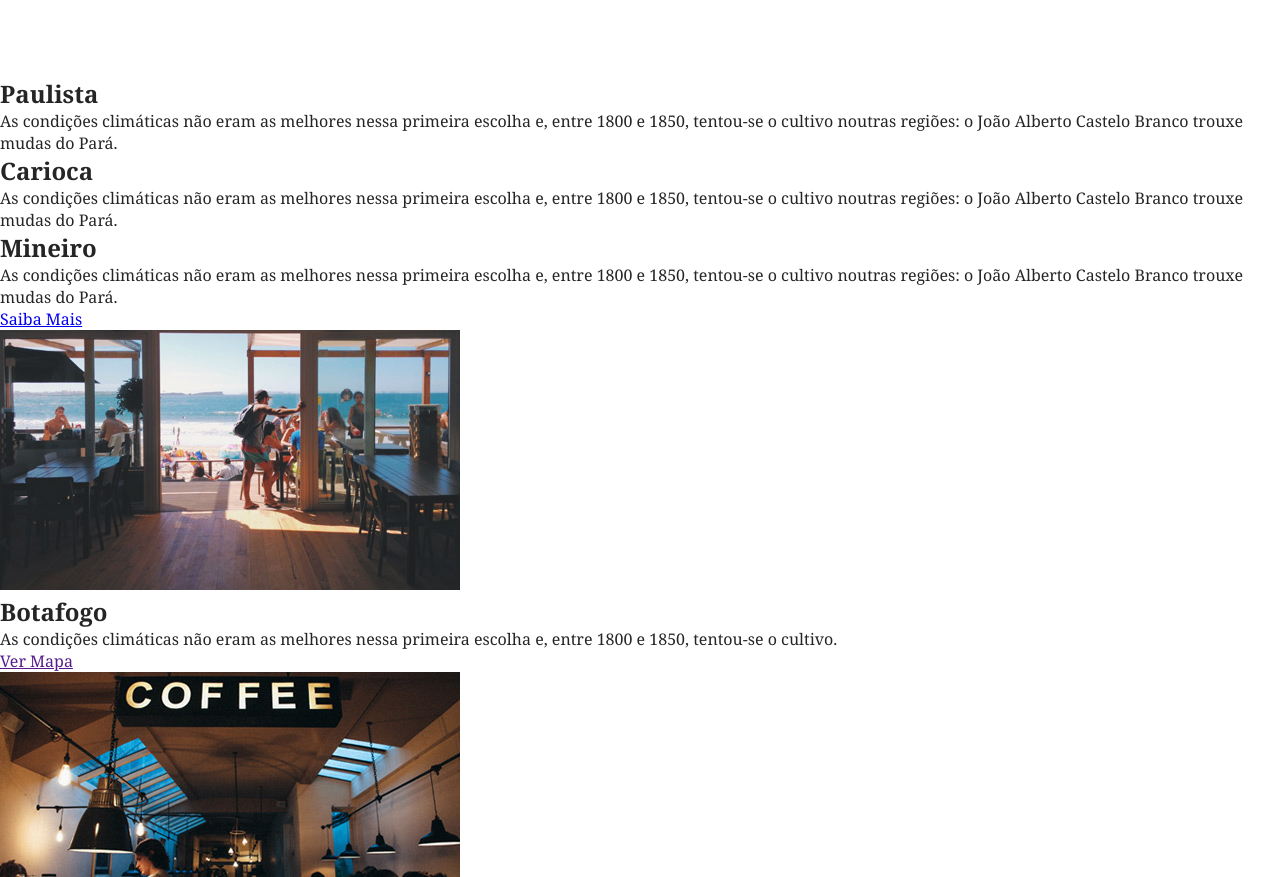
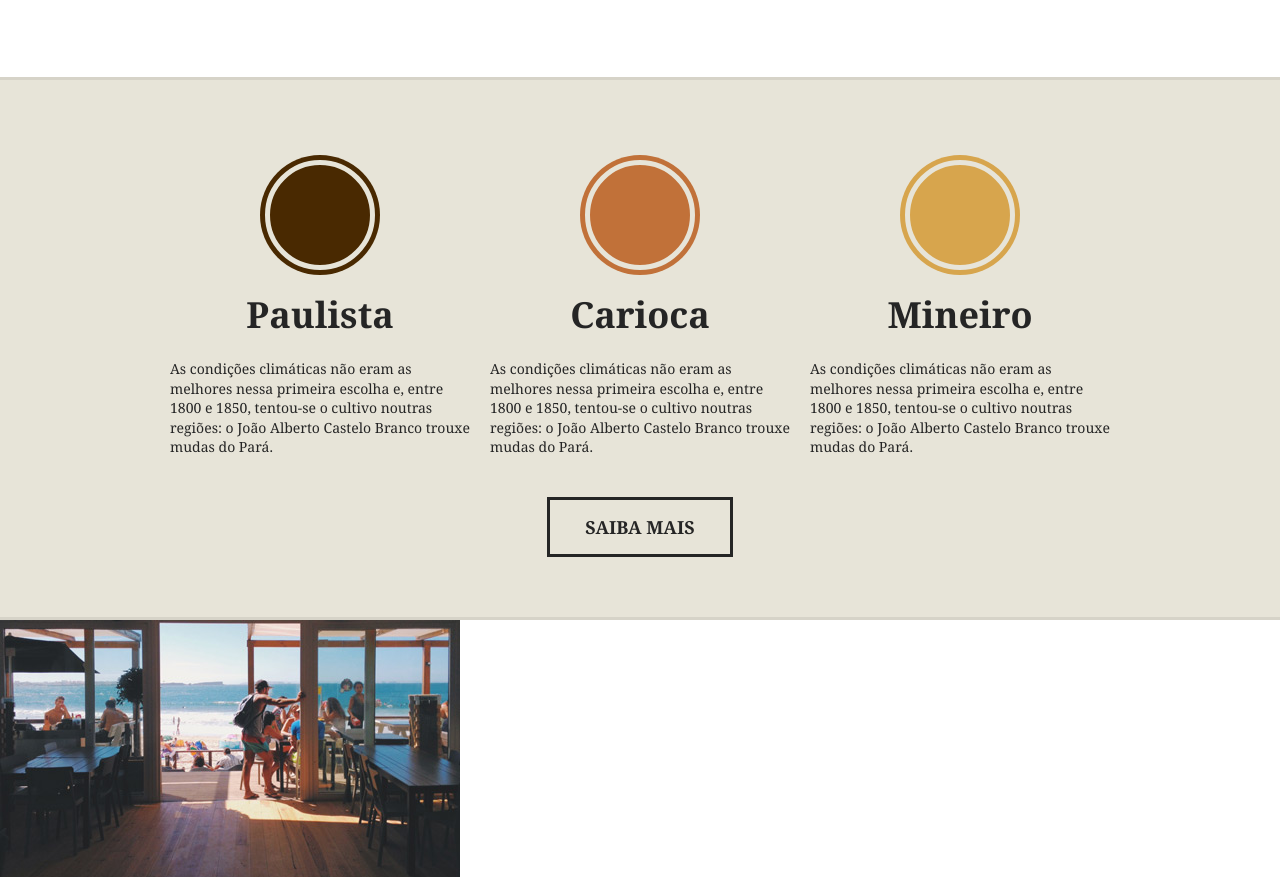
Before and after one commit to LeonardoCesca/Brafe, a plain HTML site: page css-puro/index.html in a window 1280 px wide. Shown: the part 1140-2017 px from the top of the page. Drawn offline with Linux system fonts and the light colour scheme.

Commit message:
FIX products section

```diff
--- a/css-puro/css/style.css
+++ b/css-puro/css/style.css
@@ -112,3 +112,67 @@
     margin: 20px auto;
     max-width: 460px;
 }
+
+/* Products */
+
+.c-products {
+    background: #e7e4d8;
+    padding: 60px 0;
+    border-top: 3px solid#d6d3c8;
+    border-bottom: 3px solid#d6d3c8;
+}
+
+.c-products__item {
+    width: 300px;
+    float: left;
+    margin: 0 10px 20px 10px;
+}
+
+.c-products__item h2 {
+    text-align: center;
+    font-size: 2.25em;
+    margin-bottom: 20px;
+}
+
+.c-products__item h2::before {
+    content: '';
+    display: block;
+    width: 100px;
+    height: 100px;
+    background: currentColor;
+    border-radius: 50%;
+    margin: 20px auto;
+    border: 5px solid #e7e4d8;
+    box-shadow: 0 0 0 5px currentColor;
+}
+
+.c-products__item p {
+    font-size: 0.875em;
+    line-height: 1.4em;
+}
+
+.c-products__paulista::before {
+    color: #492901;
+}
+
+.c-products__carioca::before {
+    color: #c17139;
+}
+
+.c-products__mineiro::before {
+    color: #d7a54d;
+}
+
+.c-products__btn {
+    width: 180px;
+    border: 3px solid #252525;
+    color: #252525;
+    text-decoration: none;
+    display: block;
+    font-size: 1.125em;
+    font-weight: bold;
+    text-transform: uppercase;
+    text-align: center;
+    padding: 15px 0;
+    margin: 20px auto 0 auto;
+}
--- a/css-puro/index.html
+++ b/css-puro/index.html
@@ -56,25 +56,25 @@
             mas também pode ser consumido gelado. O café é um estimulante, por possuir cafeína.</p>
     </section>
 
-    <section>
-        <div>
-            <div>
-                <h2>Paulista</h2>
+    <section class="c-products">
+        <div class="c-container">
+            <div class="c-products__item">
+                <h2 class="c-products__paulista">Paulista</h2>
                 <p>As condições climáticas não eram as melhores nessa primeira escolha e, entre 1800 e 1850, tentou-se o cultivo
                     noutras regiões: o João Alberto Castelo Branco trouxe mudas do Pará.</p>
             </div>
-            <div>
-                <h2>Carioca</h2>
+            <div class="c-products__item">
+                <h2 class="c-products__carioca">Carioca</h2>
                 <p>As condições climáticas não eram as melhores nessa primeira escolha e, entre 1800 e 1850, tentou-se o cultivo
                     noutras regiões: o João Alberto Castelo Branco trouxe mudas do Pará.</p>
             </div>
-            <div>
-                <h2>Mineiro</h2>
+            <div class="c-products__item">
+                <h2 class="c-products__mineiro">Mineiro</h2>
                 <p>As condições climáticas não eram as melhores nessa primeira escolha e, entre 1800 e 1850, tentou-se o cultivo
                     noutras regiões: o João Alberto Castelo Branco trouxe mudas do Pará.</p>
             </div>
         </div>
-        <a href="#">Saiba Mais</a>
+        <a href="#" class="c-products__btn">Saiba Mais</a>
     </section>
 
     <section>
```
